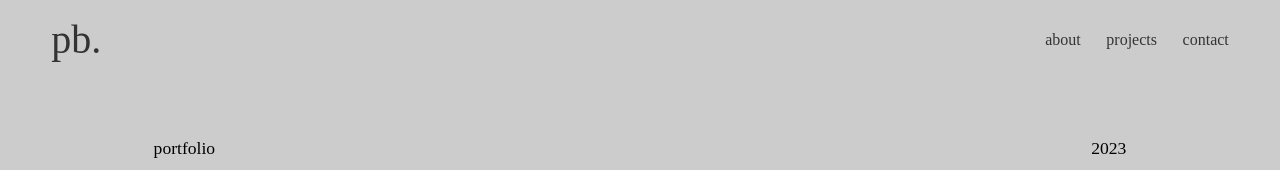
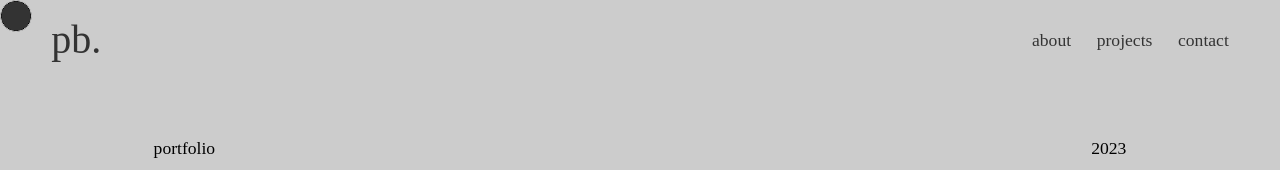
Before and after one commit to s3chs/portfolio2023, a React (Create React App) app: page / in a window 1280 px wide. Shown: the top 170 px of the page. Built offline with nearby package versions, Linux system fonts and the light colour scheme; what react-locomotive-scroll would draw is missing.

Commit message:
implement custom cursor

```diff
--- a/src/App.tsx
+++ b/src/App.tsx
@@ -6,15 +6,20 @@ import { Layout } from './components/Layout/Layout';
 import { About } from './components/About/About';
 import { Projects } from './components/Projects/Projects';
 import { Contact } from './components/Contact/Contact';
+import CustomCursorManager from './components/CustomCursor/context/manager';
+import CustomCursor from './components/CustomCursor';
 
 function App() {
     return (
         <Layout>
-            <Navbar/>
-            <Home/>
-            <About/>
-            <Projects/>
-            <Contact/>
+            <CustomCursorManager>
+                <CustomCursor/>
+                <Navbar/>
+                <Home/>
+                <About/>
+                <Projects/>
+                <Contact/>
+            </CustomCursorManager>
         </Layout>
     );
 }
--- a/src/components/Contact/Contact.tsx
+++ b/src/components/Contact/Contact.tsx
@@ -1,25 +1,26 @@
 import Ellipses from '../../assets/images/Ellipses-white.svg';
+import { useContext } from 'react';
+import CustomCursorContext from '../CustomCursor/context/CustomCursorContext';
 
 export const Contact = () => {
+    const {setType} = useContext(CustomCursorContext);
 
     const Footer = () => {
         return (
             <div className="footer-container">
                 <div className="portfolio-technologies">
-                    <span data-scroll data-scroll-class="reveal-text">
+                    <span data-scroll data-scroll-class="reveal-text" data-scroll-offset="-50">
                         Made with React, Typescript, SCSS and coffee
                     </span>
                 </div>
                 <div className="socials-container">
-                    <span className="socials-title"
-                          data-scroll data-scroll-class="reveal-title"
-                    >
+                    <span className="socials-title" data-scroll data-scroll-class="reveal-title" data-scroll-offset="-50">
                         socials
                     </span>
                     <div className="socials-list">
-                        <a href="#" data-scroll data-scroll-class="reveal-text">GitHub</a>
-                        <a href="#" data-scroll data-scroll-class="reveal-text">LinkedIn</a>
-                        <a href="#" data-scroll data-scroll-class="reveal-text">Instagram</a>
+                        <a href="#" data-scroll data-scroll-class="reveal-text" data-scroll-offset="-50">GitHub</a>
+                        <a href="#" data-scroll data-scroll-class="reveal-text" data-scroll-offset="-50">LinkedIn</a>
+                        <a href="#" data-scroll data-scroll-class="reveal-text" data-scroll-offset="-50">Instagram</a>
                     </div>
                 </div>
             </div>
@@ -29,7 +30,10 @@ export const Contact = () => {
     return (
         <section className="contact-container" data-scroll-section>
             <div className="section-title" data-scroll data-scroll-speed="0.8">
-                <span data-scroll data-scroll-class="reveal-title">
+                <span data-scroll data-scroll-class="reveal-title"
+                      onMouseEnter={() => setType('square')}
+                      onMouseLeave={() => setType('default')}
+                >
                     Contact
                 </span>
             </div>
--- /dev/null
+++ b/src/components/CustomCursor/context/CustomCursorContext.ts
@@ -0,0 +1,21 @@
+import { createContext } from 'react';
+
+export type CursorLookType =
+    | 'slider-hover'
+    | 'slider-drag'
+    | 'text'
+    | 'square'
+    | 'link'
+    | 'default';
+export type CustomCursorType = {
+    type: CursorLookType;
+    setType: (type: CursorLookType) => void;
+};
+
+const CustomCursorContext = createContext<CustomCursorType>({
+    type: 'default',
+    setType: () => {
+    },
+});
+
+export default CustomCursorContext;
--- /dev/null
+++ b/src/components/CustomCursor/context/manager.tsx
@@ -0,0 +1,18 @@
+import { useState } from 'react';
+import CustomCursorContext, { CursorLookType } from './CustomCursorContext';
+
+interface Props {
+    children: JSX.Element | JSX.Element[];
+}
+
+const CustomCursorManager = ({children}: Props) => {
+    const [type, setType] = useState<CursorLookType>('default');
+
+    return (
+        <CustomCursorContext.Provider value={{type, setType}}>
+            {children}
+        </CustomCursorContext.Provider>
+    );
+};
+
+export default CustomCursorManager;
--- /dev/null
+++ b/src/components/CustomCursor/index.tsx
@@ -0,0 +1,85 @@
+import React, { useContext } from 'react';
+import CustomCursorContext from './context/CustomCursorContext';
+
+const CustomCursor = () => {
+    const {type} = useContext(CustomCursorContext);
+    const secondaryCursor = React.useRef<HTMLDivElement | null>(null);
+    const mainCursor = React.useRef<HTMLDivElement | null>(null);
+    const positionRef = React.useRef({
+        mouseX: 0,
+        mouseY: 0,
+        destinationX: 0,
+        destinationY: 0,
+        distanceX: 0,
+        distanceY: 0,
+        key: -1,
+    });
+
+    React.useEffect(() => {
+        document.addEventListener('mousemove', (event) => {
+            const {clientX, clientY} = event;
+
+            const mouseX = clientX;
+            const mouseY = clientY;
+
+            positionRef.current.mouseX = mouseX - secondaryCursor!.current!.clientWidth / 2;
+            positionRef.current.mouseY = mouseY - secondaryCursor!.current!.clientHeight / 2;
+
+            mainCursor!.current!.style.transform = `translate3d(${mouseX - mainCursor!.current!.clientWidth / 2}px, ${mouseY -
+            mainCursor!.current!.clientHeight / 2}px, 0)`;
+
+        });
+
+        return () => {
+        };
+    }, []);
+
+    React.useEffect(() => {
+        const followMouse = () => {
+            positionRef.current.key = requestAnimationFrame(followMouse);
+            const {
+                mouseX,
+                mouseY,
+                destinationX,
+                destinationY,
+                distanceX,
+                distanceY,
+            } = positionRef.current;
+            if (!destinationX || !destinationY) {
+                positionRef.current.destinationX = mouseX;
+                positionRef.current.destinationY = mouseY;
+            } else {
+                positionRef.current.distanceX = (mouseX - destinationX) * 0.1;
+                positionRef.current.distanceY = (mouseY - destinationY) * 0.1;
+                if (
+                    Math.abs(positionRef.current.distanceX) +
+                    Math.abs(positionRef.current.distanceY) <
+                    0.1
+                ) {
+                    positionRef.current.destinationX = mouseX;
+                    positionRef.current.destinationY = mouseY;
+                } else {
+                    positionRef.current.destinationX += distanceX;
+                    positionRef.current.destinationY += distanceY;
+                }
+            }
+            secondaryCursor!.current!.style.transform = `translate3d(${destinationX}px, ${destinationY}px, 0)`;
+        };
+        followMouse();
+    }, []);
+    return (
+        <div className={`cursor-wrapper ${type}`}>
+            <div className="main-cursor " ref={mainCursor}>
+                <div className="main-cursor-background">
+                    <span className="text">see project</span>
+                </div>
+            </div>
+            <div className="secondary-cursor" ref={secondaryCursor}>
+                <div className="cursor-background">
+                </div>
+            </div>
+        </div>
+    );
+};
+
+export default CustomCursor;
--- a/src/components/Home/Home.tsx
+++ b/src/components/Home/Home.tsx
@@ -44,7 +44,7 @@ export const Home = () => {
     }, []);
 
     return (
-        <section className="home-container" data-scroll-section data-scroll data-scroll-speed="8" data-scroll-position="top">
+        <section className="home-container" data-scroll-section data-scroll data-scroll-speed="6" data-scroll-position="top">
             <div className="hero-container">
                 <div className="hero-details" data-scroll data-scroll-speed="3" data-scroll-position="top">
                     <span>portfolio</span>
--- a/src/components/Navbar/Navbar.tsx
+++ b/src/components/Navbar/Navbar.tsx
@@ -1,8 +1,10 @@
-import { useEffect } from 'react';
+import { useContext, useEffect } from 'react';
 import { useRef } from 'react';
+import CustomCursorContext from '../CustomCursor/context/CustomCursorContext';
 
 export const Navbar = () => {
     const refs: any = useRef([]);
+    const {setType} = useContext(CustomCursorContext);
 
     const addToRefs = (el: HTMLAnchorElement) => {
         if (el && !refs.current.includes(el)) {
@@ -47,11 +49,35 @@ export const Navbar = () => {
 
     return (
         <div className="navbar-container">
-            <p className="initials">pb.</p>
+            <p
+                className="initials"
+                onMouseEnter={() => setType('link')}
+                onMouseLeave={() => setType('default')}
+            >
+                pb.
+            </p>
             <div className="navbar-links-container">
-                <a ref={addToRefs} className="text">about</a>
-                <a ref={addToRefs} className="text">projects</a>
-                <a ref={addToRefs} className="text">contact</a>
+                <a
+                    ref={addToRefs} className="nav-text"
+                    onMouseEnter={() => setType('link')}
+                    onMouseLeave={() => setType('default')}
+                >
+                    about
+                </a>
+                <a
+                    ref={addToRefs} className="nav-text"
+                    onMouseEnter={() => setType('link')}
+                    onMouseLeave={() => setType('default')}
+                >
+                    projects
+                </a>
+                <a
+                    ref={addToRefs} className="nav-text"
+                    onMouseEnter={() => setType('link')}
+                    onMouseLeave={() => setType('default')}
+                >
+                    contact
+                </a>
             </div>
         </div>
     );
--- a/src/components/Project/Project.tsx
+++ b/src/components/Project/Project.tsx
@@ -1,11 +1,13 @@
-import { useEffect, useRef } from 'react';
+import { useContext, useEffect, useRef } from 'react';
 import { LoopingElement } from '../Marquee/LoopingElement';
 import { ProjectProps } from '../Projects/data';
 import { Marquee } from '../Marquee/Marquee';
+import CustomCursorContext from '../CustomCursor/context/CustomCursorContext';
 
 export const Project = ({project}: {project: ProjectProps}) => {
 
         const refs: React.MutableRefObject<any> = useRef([]);
+        const {setType} = useContext(CustomCursorContext);
 
         const addToRefs = (el: HTMLDivElement) => {
             if (el && !refs.current.includes(el)) {
@@ -19,7 +21,10 @@ export const Project = ({project}: {project: ProjectProps}) => {
         }, []);
 
         return (
-            <div className={`project-container`}>
+            <div className={`project-container`}
+                 onMouseEnter={() => setType('square')}
+                 onMouseLeave={() => setType('default')}
+            >
                 <div className={`project-name ${project.className}`} data-scroll data-scroll-speed="1">
                     <span data-scroll data-scroll-class="reveal-text" data-scroll-offset="100">{project.name.text}</span>
                 </div>
--- a/src/sass/base/_global.scss
+++ b/src/sass/base/_global.scss
@@ -1,7 +1,13 @@
 html {
   body {
     font-family: "PP Neue Montreal";
+    //-webkit-font-smoothing: antialiased;
+    //-moz-osx-font-smoothing: grayscale;
   }
+}
+
+* {
+  cursor: none;
 }
 
 .layout {
--- /dev/null
+++ b/src/sass/components/_custom-cursor.scss
@@ -0,0 +1,65 @@
+.main-cursor,
+.secondary-cursor {
+  z-index: 10000;
+
+  pointer-events: none;
+  transform: translate3d(0, 0, 0);
+  position: fixed;
+  mix-blend-mode: difference;
+}
+
+.main-cursor {
+  .main-cursor-background {
+    width: 120px;
+    height: 120px;
+
+    .text {
+      color: white;
+      display: flex;
+      justify-content: center;
+      align-items: center;
+
+      opacity: 0;
+      width: 100%;
+      height: 100%;
+      font-size: 1em;
+
+      transition: opacity 1s cubic-bezier(0.77, 0, 0.175, 1);
+    }
+
+  }
+}
+
+.secondary-cursor {
+  width: 30px;
+  height: 30px;
+  mix-blend-mode: difference;
+
+  .cursor-background {
+    position: relative;
+    background: white;
+    width: 100%;
+    height: 100%;
+    border-radius: 50%;
+    border: 1px solid black;
+    transition: all 1s cubic-bezier(0.77, 0, 0.175, 1);
+  }
+}
+
+.link {
+  .cursor-background {
+    transform: scale(2);
+  }
+}
+
+.square {
+  .cursor-background {
+    transform: scale(4);
+  }
+
+  .main-cursor-background {
+    .text {
+      opacity: 1;
+    }
+  }
+}
--- a/src/sass/components/_navbar.scss
+++ b/src/sass/components/_navbar.scss
@@ -17,7 +17,6 @@
   mix-blend-mode: difference;
 
   .initials {
-    cursor: pointer;
     font-size: 2.5em;
   }
 
@@ -33,23 +32,23 @@
         margin-right: 2vw;
       }
 
-      @media screen and (max-width: $layout-breakpoint-large) {
-        font-size: 1em
+      @media screen and (max-width: $layout-breakpoint-small) {
+        font-size: 1em;
       }
     }
 
-    .text {
+    .nav-text {
       line-height: 30px;
       height: 30px;
       overflow: hidden;
     }
 
-    .text:hover .letter,
-    .text.play .letter {
+    .nav-text:hover .letter,
+    .nav-text.play .letter {
       transform: translateY(-100%);
     }
 
-    .text .letter {
+    .nav-text .letter {
       display: inline-block;
       transition: transform 0.5s cubic-bezier(0.76, 0, 0.24, 1);
     }
--- a/src/sass/main.scss
+++ b/src/sass/main.scss
@@ -12,3 +12,4 @@
 @import "components/projects";
 @import "components/project";
 @import "components/contact";
+@import "components/custom-cursor";
```
